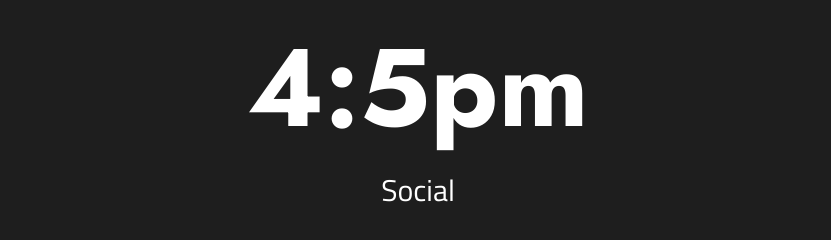
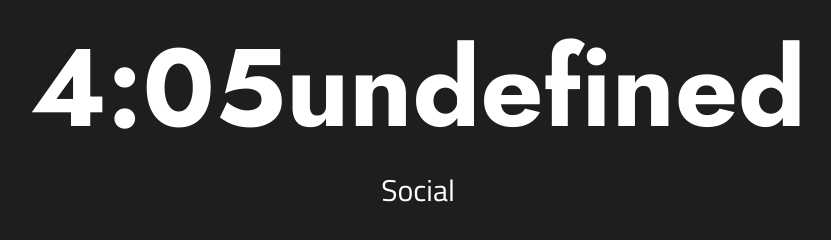
Before and after one commit to Tresre/newtab, a plain HTML site: page index.html in a window 1280 px wide. Shown: the whole page, without its empty margins (222-1053 px from the left). Drawn offline with Linux system fonts and the light colour scheme.

Commit message:
Update index.html

```diff
--- a/index.html
+++ b/index.html
@@ -23,7 +23,7 @@
 </style>
 
 <body>
-	<div class="time"><span id="time">07:24</span></div>
+	<div class="time"><span id="time">00:00</span></div>
     <div class="links">Social</div>
 </body>
 
@@ -32,11 +32,13 @@ function updateTime() {
   const date = new Date();
   let hours = date.getHours();
   let minutes = date.getMinutes();
-  if (hours > 12) {hours = (hours - 12); var ampm = "pm";} else {var ampm = "am";}
+  if (hours > 12) {hours = (hours - 12);} else {if (hours > 11) {var ampm = "pm";} else {var ampm = "am";}}
+
+  if (minutes < 10) {minutes = ("0" + minutes);}
   document.getElementById("time").innerHTML = (hours + ":" + minutes + ampm);
 }
 updateTime();
-setInterval(updateTime(), 1000);
+setInterval(updateTime, 1000);
 </script>
 
 </html>
```
